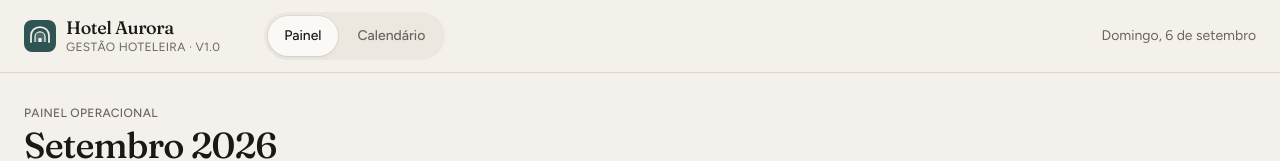
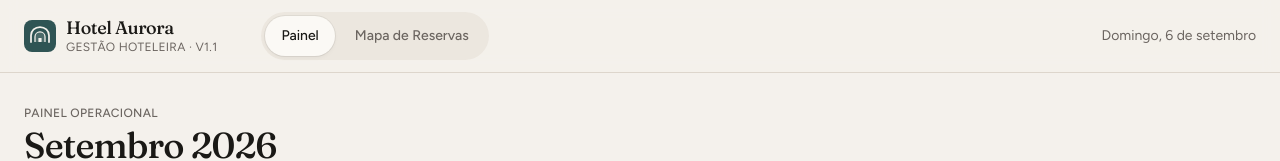
Before and after one commit to Rafaelmxz/pms-hotel, a React (Vite) app: page / in a window 1280 px wide. Shown: the top 161 px of the page. Built offline with nearby package versions, Linux system fonts and the light colour scheme.

Commit message:
v1.1.0: timeline grouped by room category + rename Mapa de Reservas

```diff
--- a/src/features/layout/AppShell.tsx
+++ b/src/features/layout/AppShell.tsx
@@ -9,7 +9,7 @@ export type PageId = "painel" | "calendario";
 
 const NAV: { id: PageId; label: string }[] = [
   { id: "painel", label: "Painel" },
-  { id: "calendario", label: "Calendário" },
+  { id: "calendario", label: "Mapa de Reservas" },
 ];
 
 function formatToday(date: Date) {
@@ -43,7 +43,7 @@ export function AppShell({
                 {HOTEL_NAME}
               </span>
               <span className="hidden text-xs tracking-wide text-muted-foreground uppercase sm:block">
-                Gestão hoteleira · v1.0
+                Gestão hoteleira · v1.1
               </span>
             </span>
           </button>
--- a/src/features/reservations/CalendarPage.tsx
+++ b/src/features/reservations/CalendarPage.tsx
@@ -33,10 +33,10 @@ export function CalendarPage() {
       <div className="flex flex-col gap-4 sm:flex-row sm:items-end sm:justify-between">
         <div>
           <p className="text-xs font-medium tracking-wide text-muted-foreground uppercase">
-            Mapa de hospedagem
+            Operação
           </p>
           <h1 className="font-display mt-1 text-3xl font-medium tracking-tight sm:text-4xl">
-            Calendário
+            Mapa de Reservas
           </h1>
           <p className="mt-2 text-sm text-muted-foreground capitalize">{rangeLabel}</p>
         </div>
```
